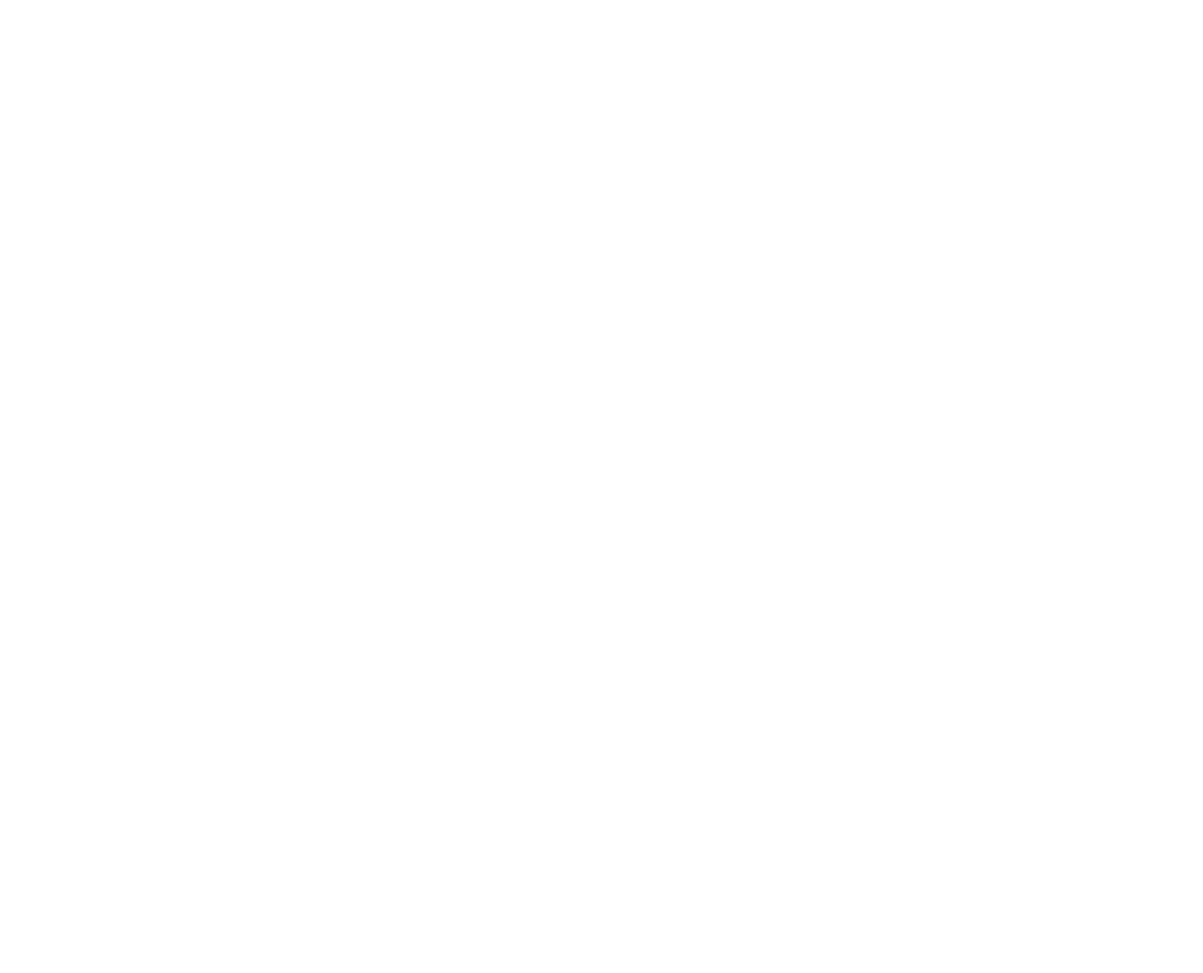
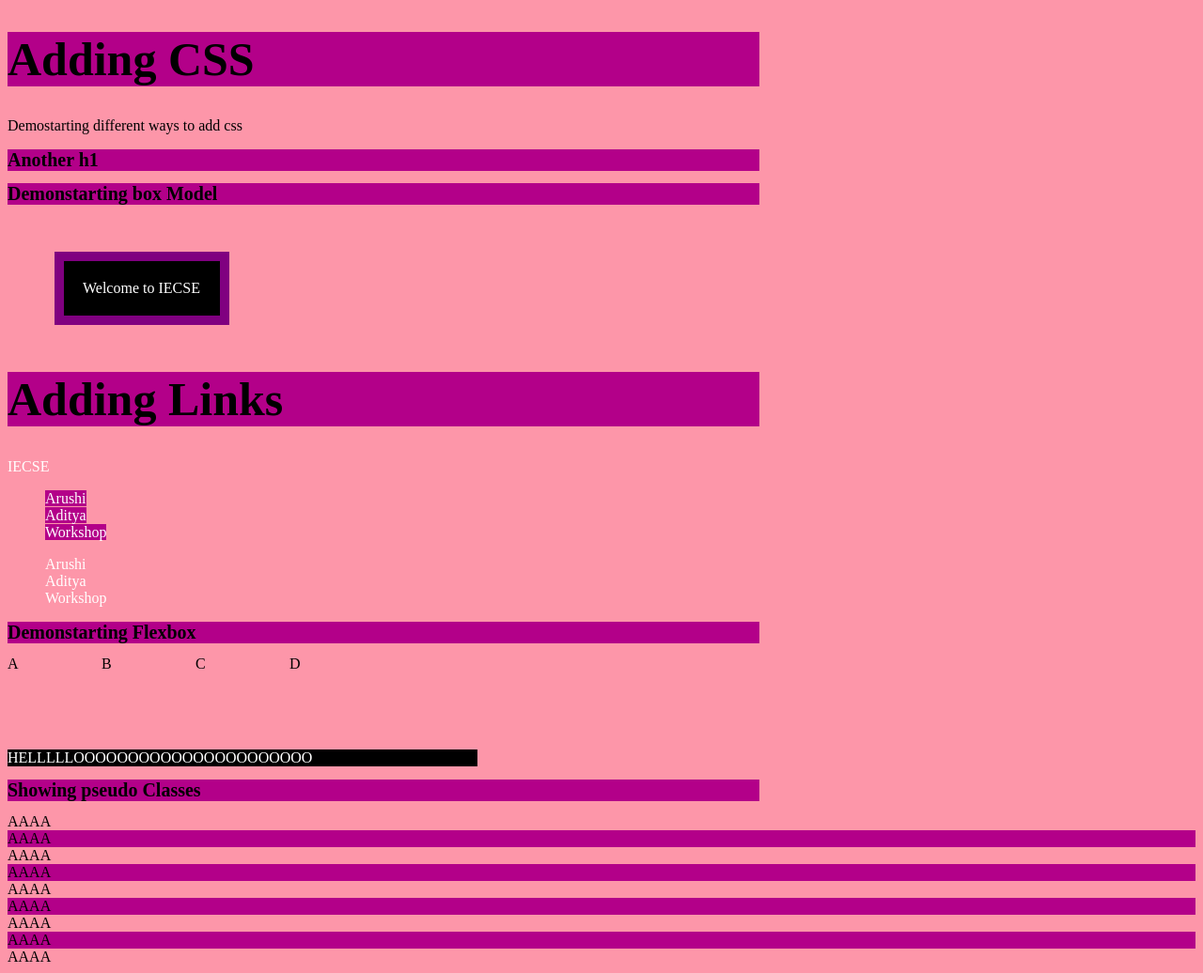
Before and after one commit to Arushigandhi/IECSE-Dev-Workshop, a plain HTML site: page HTML & CSS Tutorial/index.html in a window 1280 px wide. Shown: the whole page at 94% size. Before the commit the page ends 800 px from the top, so only its background shows below. Drawn offline with Linux system fonts and the light colour scheme.

Commit message:
added ws materials

```diff
--- a/HTML & CSS Tutorial/calculator.css
+++ b/HTML & CSS Tutorial/calculator.css
@@ -1,5 +1,4 @@
-@import url('https://fonts.googleapis.com/css2?family=Montserrat:wght@200&display=swap');
-
+@import url('https://fonts.googleapis.com/css2?family=Montserrat:wght@500&display=swap');
 *{
     background-color: black;
 }
--- a/HTML & CSS Tutorial/index.html
+++ b/HTML & CSS Tutorial/index.html
@@ -1,12 +1,53 @@
 <!DOCTYPE html>
 <html>
-    <head>
-        <title>
-            Learning CSS
-        </title>
-    </head>
-        <link rel="stylesheet" href="style.css" />
-<body>
+  <head>
+    <title>Learning CSS</title>
+  </head>
+  <link rel="stylesheet" href="style.css" />
 
-</body>
+  <body>
+    <h1 class="first-heading" id="first-id">Adding CSS</h1>
+    <p>Demostarting different ways to add css</p>
+    <h1>Another h1</h1>
+
+    <h1 class="second-heading">Demonstarting box Model</h1>
+    <div class="box-model">Welcome to IECSE</div>
+
+    <h1 class="first-heading">Adding Links</h1>
+
+    <a href="https://iecsemanipal.com/">IECSE</a>
+    <ul class="first-group">
+      <li><a href="https://iecsemanipal.com/">Arushi</a></li>
+      <li><a href="https://iecsemanipal.com/">Aditya</a></li>
+      <li><a href="https://iecsemanipal.com/">Workshop</a></li>
+    </ul>
+
+    <ul>
+      <li><a href="https://iecsemanipal.com/">Arushi</a></li>
+      <li><a href="https://iecsemanipal.com/">Aditya</a></li>
+      <li><a href="https://iecsemanipal.com/">Workshop</a></li>
+    </ul>
+
+    <h1 class="second-heading">Demonstarting Flexbox</h1>
+    <div class="flex-container">
+      <div class="pink">A</div>
+      <div  class="blue">B</div>
+      <div  class="red"> C</div>
+      <div class="yellow">D</div>
+    </div>
+
+    <div class="width-demo">HELLLLLOOOOOOOOOOOOOOOOOOOOOO</div>
+
+    <h1>Showing pseudo Classes</h1>
+    <div class="pseudo-demo">AAAA</div>
+    <div class="pseudo-demo">AAAA</div>
+    <div class="pseudo-demo">AAAA</div>
+    <div class="pseudo-demo">AAAA</div>
+    <div class="pseudo-demo">AAAA</div>
+    <div class="pseudo-demo">AAAA</div>
+    <div class="pseudo-demo">AAAA</div>
+    <div class="pseudo-demo">AAAA</div>
+    <div class="pseudo-demo">AAAA</div>
+
+  </body>
 </html>
--- a/HTML & CSS Tutorial/style.css
+++ b/HTML & CSS Tutorial/style.css
@@ -0,0 +1,78 @@
+:root {
+    --purple: #B30089;
+    --pink: #fd96a9;
+  }
+
+h1{
+    background-color: var(--purple);
+    font-size: 20px;
+    width: 800px;
+}
+
+.first-heading{
+    font-size: 50px;
+}
+
+
+*{
+    background-color: var(--pink);
+}
+
+.box-model{
+    background-color: black;
+    color: white;
+    width: 10%;
+    padding: 20px;
+    border: 10px solid purple;
+    margin: 50px;
+}
+
+a{
+    text-decoration: none;
+    color: white;
+}
+
+ul{
+    list-style: none;
+}
+
+.first-group a{
+    background-color: #B30089;
+}
+
+.flex-container div{
+    width: 100px;
+    height: 100px;
+}
+
+.flex-container{
+    display: flex;
+    flex-direction: row;
+}
+
+
+
+  @media (max-width: 1000px) {
+    .flex-container {
+      flex-direction: column;
+    }
+  }
+
+  .width-demo{
+      width: 500px;
+      background-color: black;
+      color: white;
+  }
+
+  a:hover{
+      color: green;
+      background-color: transparent;
+  }
+
+  a:active{
+      background-color: aqua;
+  }
+
+  .pseudo-demo:nth-child(2n+1){
+      background-color: #B30089;
+  }
```
